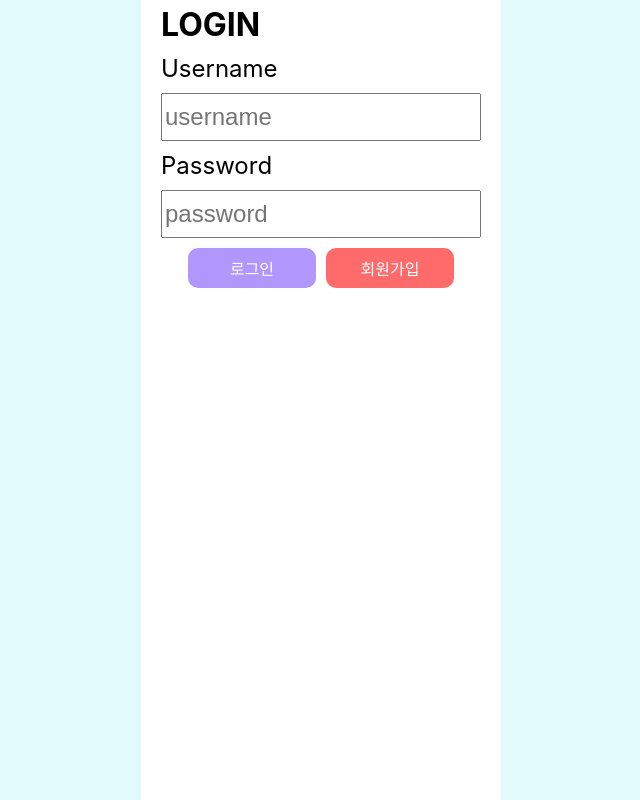
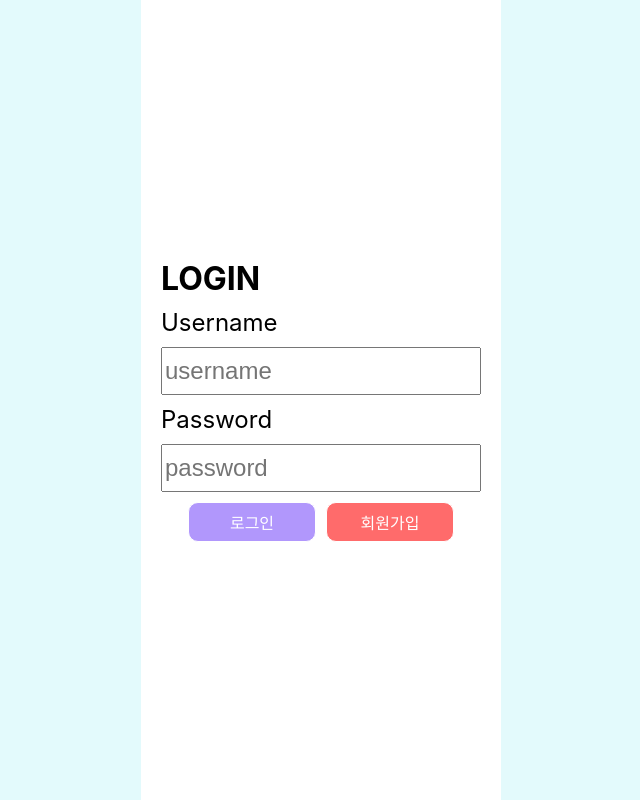
Before and after one commit to witch-factory/memo-jang, a React (Create React App) app in the folder client/: page /login in a window 1280 px wide. Shown: the whole page, without its empty margins (319-959 px from the left). Built offline with nearby package versions, Linux system fonts and the light colour scheme.

Commit message:
버튼 기반을 div에서 button으로 변경

```diff
--- /dev/null
+++ b/client/src/component.js
@@ -0,0 +1,37 @@
+import styled, { css } from 'styled-components';
+import { darken } from 'polished';
+
+const NoteBasicBlock = styled.div`
+  background: ${(props) => props.color || 'white'};
+  color: white;
+  display: flex;
+  justify-content: center;
+  align-items: center;
+  border-radius: 10px;
+  font-size: 1rem;
+`;
+
+const NoteListButton = styled.button`
+  background: ${(props) => props.color || 'white'};
+  color: white;
+  display: flex;
+  justify-content: center;
+  align-items: center;
+  border: 1px solid white;
+  border-radius: 10px;
+  font-size: 1rem;
+  width: 8rem;
+  height: 2.5rem;
+  margin: 5px;
+  ${(props) => {
+    const selected = props.color;
+    return css`
+      &:hover {
+        background: ${darken(0.1, selected)};
+      }
+    `;
+  }
+}
+`;
+
+export { NoteListButton, NoteBasicBlock };
--- a/client/src/container.js
+++ b/client/src/container.js
@@ -1,5 +1,4 @@
-import styled, { css } from 'styled-components';
-import { darken } from 'polished';
+import styled from 'styled-components';
 
 const FlexContainer = styled.div`
   display:flex;
@@ -19,31 +18,6 @@ const RowContainer = styled(FlexContainer)`
   justify-content: ${(props) => props.position || 'flex-start'};;
 `;
 
-const NoteBasicBlock = styled.div`
-  background: ${(props) => props.color || 'white'};
-  color: white;
-  display: flex;
-  justify-content: center;
-  align-items: center;
-  border-radius: 10px;
-  font-size: 1rem;
-`;
-
-const NoteListButton = styled(NoteBasicBlock)`
-  width: 8rem;
-  height: 2.5rem;
-  margin: 5px;
-  ${(props) => {
-    const selected = props.color;
-    return css`
-      &:hover {
-        background: ${darken(0.1, selected)};
-      }
-    `;
-  }
-}
-`;
-
 export {
-  FlexContainer, ColumnContainer, RowContainer, NoteBasicBlock, NoteListButton,
+  FlexContainer, ColumnContainer, RowContainer,
 };
--- a/client/src/login.js
+++ b/client/src/login.js
@@ -1,6 +1,7 @@
 import React from 'react';
 import styled from 'styled-components';
-import { ColumnContainer, NoteListButton, RowContainer } from './container';
+import { ColumnContainer, RowContainer } from './container';
+import { NoteListButton } from './component';
 
 const LoginLogo = styled.h1`
   margin:5px 20px;
@@ -24,6 +25,7 @@ const LoginBackground = styled.div`
   height:100%;
   width:auto;
   display:flex;
+  justify-content: center;
   flex-direction: column;
 `;
 
--- a/client/src/note.js
+++ b/client/src/note.js
@@ -1,8 +1,11 @@
 import React from 'react';
 import styled from 'styled-components';
 import {
-  ColumnContainer, RowContainer, NoteBasicBlock, NoteListButton,
+  ColumnContainer, RowContainer,
 } from './container';
+import {
+  NoteBasicBlock, NoteListButton,
+} from './component';
 
 const NoteListBlock = styled(NoteBasicBlock)`
   width: 18rem;
```
